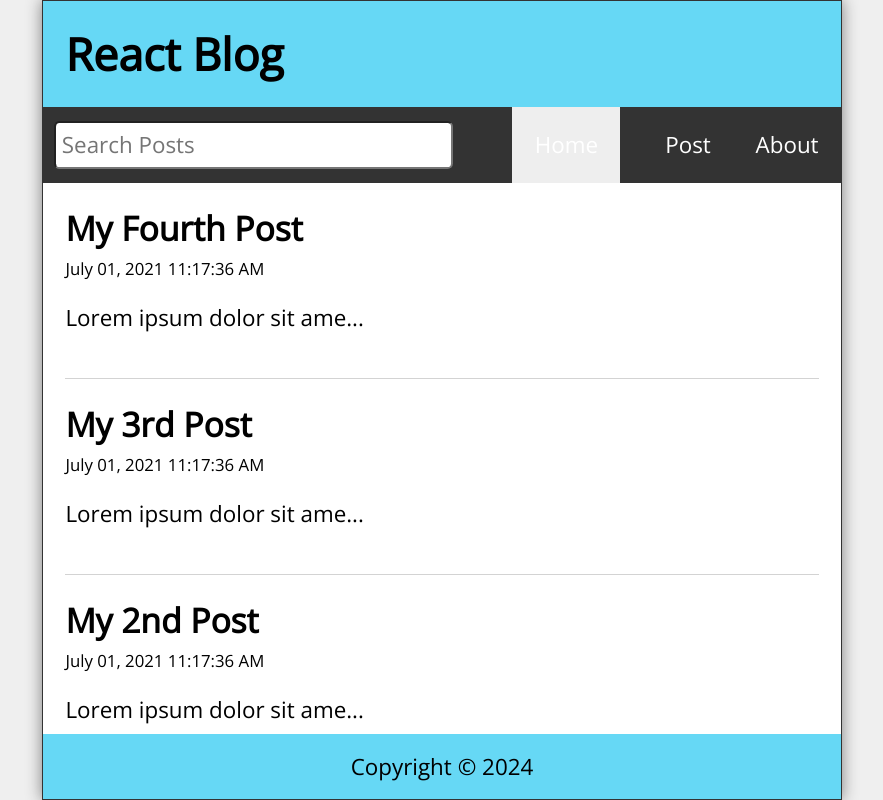
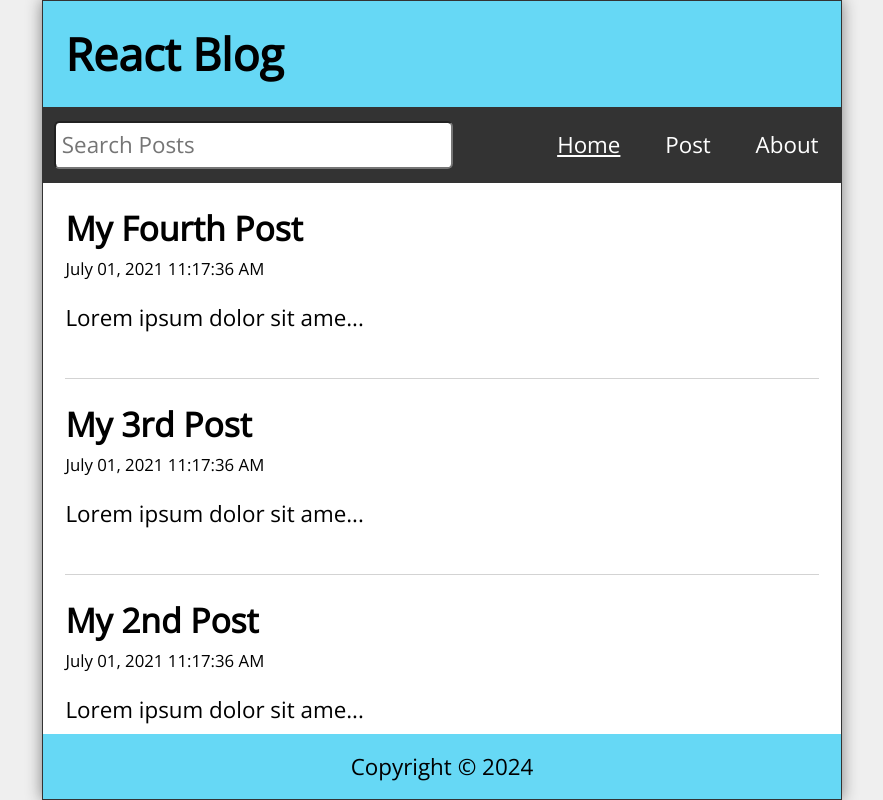
Before and after one commit to ArnarQlok/react-blog-code-along, a React (Vite) app: page / in a window 1280 px wide. Shown: the whole page, without its empty margins (198-1081 px from the left). Built offline with nearby package versions, Linux system fonts and the light colour scheme.

Commit message:
quickfix active style

```diff
--- a/src/index.css
+++ b/src/index.css
@@ -104,8 +104,7 @@ body {
 }
 
 .Nav li:hover,
-.Nav li:focus,
-.active {
+.Nav li:focus {
   padding: 1rem;
 }
 
@@ -117,8 +116,7 @@ body {
 .Nav li:hover,
 .Nav li:focus,
 .Nav li:hover a,
-.Nav li:focus a,
-.active {
+.Nav li:focus a {
   background-color: #eee;
   color: #333;
 }
@@ -129,7 +127,7 @@ body {
 }
 
 .active {
-  color: #333;
+  text-decoration: underline !important;
 }
 
 .Home,
@@ -256,8 +254,7 @@ body {
   .Nav li:hover,
   .Nav li:focus,
   .Nav li:hover a,
-  .Nav li:focus a,
-  .active {
+  .Nav li:focus a {
     background-color: #eee;
     color: #333;
   }
```
